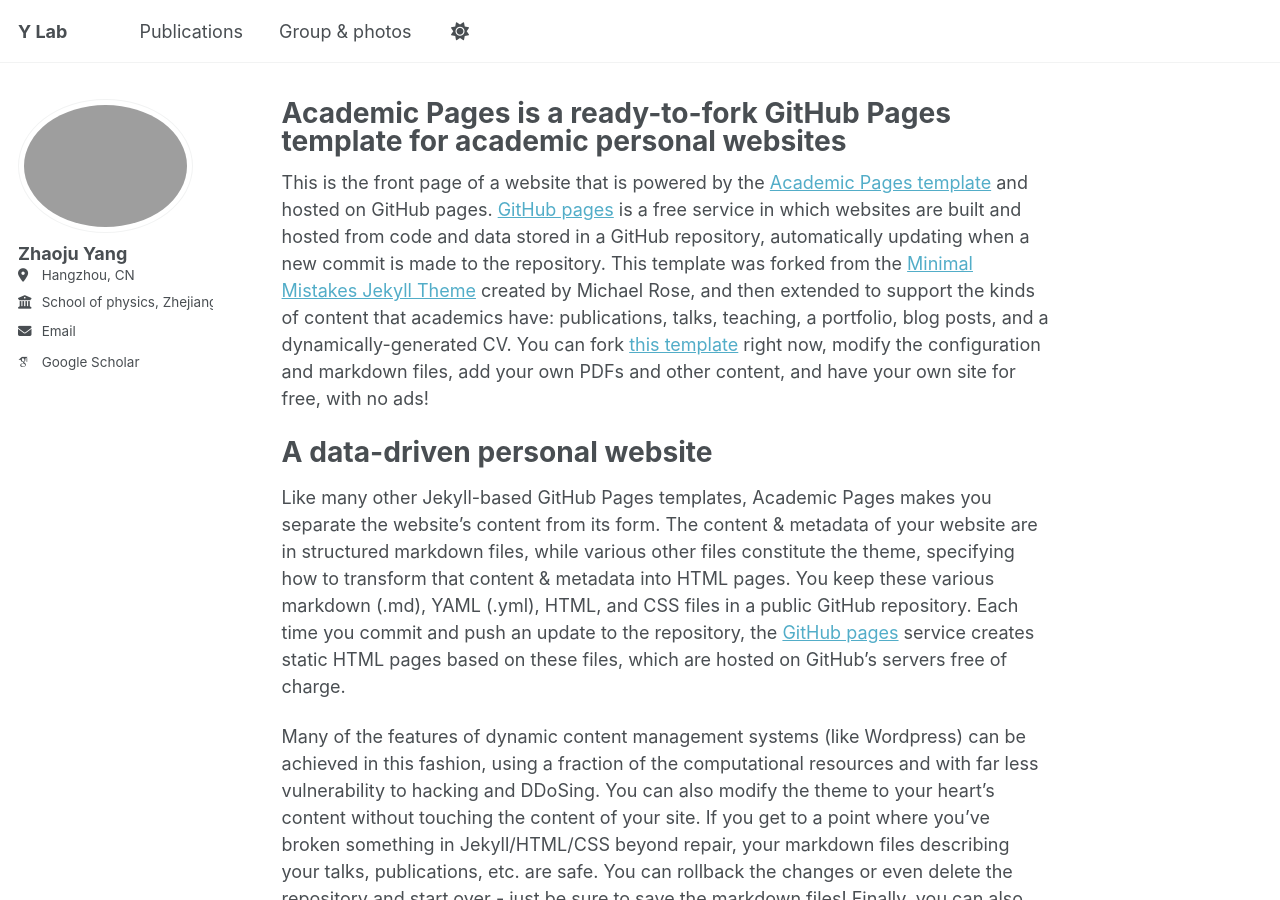
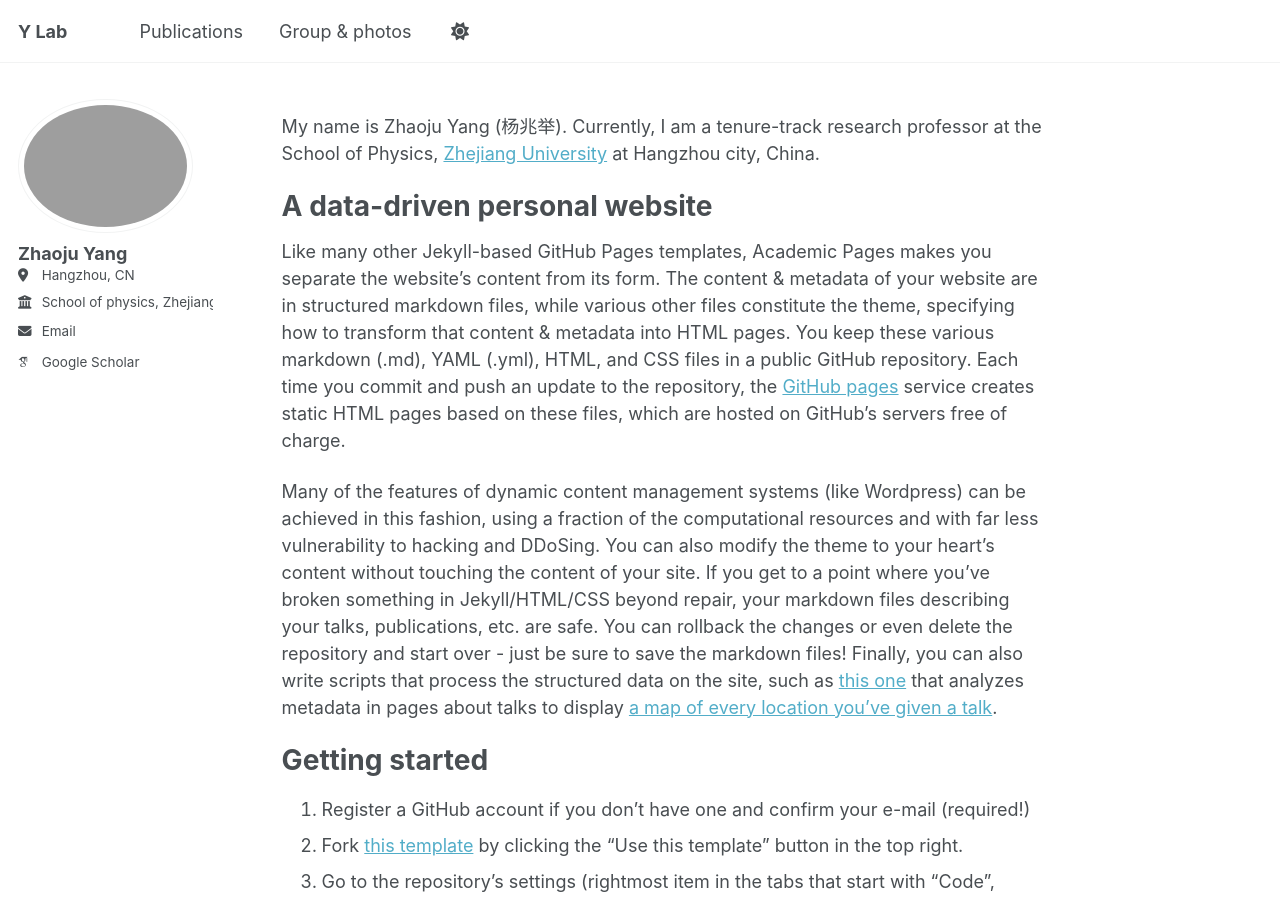
Before and after one commit to zhaojuyang/zhaojuyang.github.io, a Jekyll site: the page built from _pages/about.md, in a window 1280 px wide and 900 px high. Built offline with Jekyll 4.4.1, drawn with Linux system fonts in a browser that asks for light colours; some web fonts are replaced.

Commit message:
Update about.md

```diff
--- a/_pages/about.md
+++ b/_pages/about.md
@@ -1,13 +1,13 @@
 ---
 permalink: /
-title: "Academic Pages is a ready-to-fork GitHub Pages template for academic personal websites"
+title: ""
 author_profile: true
 redirect_from:
   - /about/
   - /about.html
 ---
 
-This is the front page of a website that is powered by the [Academic Pages template](https://github.com/academicpages/academicpages.github.io) and hosted on GitHub pages. [GitHub pages](https://pages.github.com) is a free service in which websites are built and hosted from code and data stored in a GitHub repository, automatically updating when a new commit is made to the repository. This template was forked from the [Minimal Mistakes Jekyll Theme](https://mmistakes.github.io/minimal-mistakes/) created by Michael Rose, and then extended to support the kinds of content that academics have: publications, talks, teaching, a portfolio, blog posts, and a dynamically-generated CV. You can fork [this template](https://github.com/academicpages/academicpages.github.io) right now, modify the configuration and markdown files, add your own PDFs and other content, and have your own site for free, with no ads!
+My name is Zhaoju Yang (杨兆举). Currently, I am a tenure-track research professor at the School of Physics, [Zhejiang University](https://www.zju.edu.cn/) at Hangzhou city, China.
 
 A data-driven personal website
 ======
```
